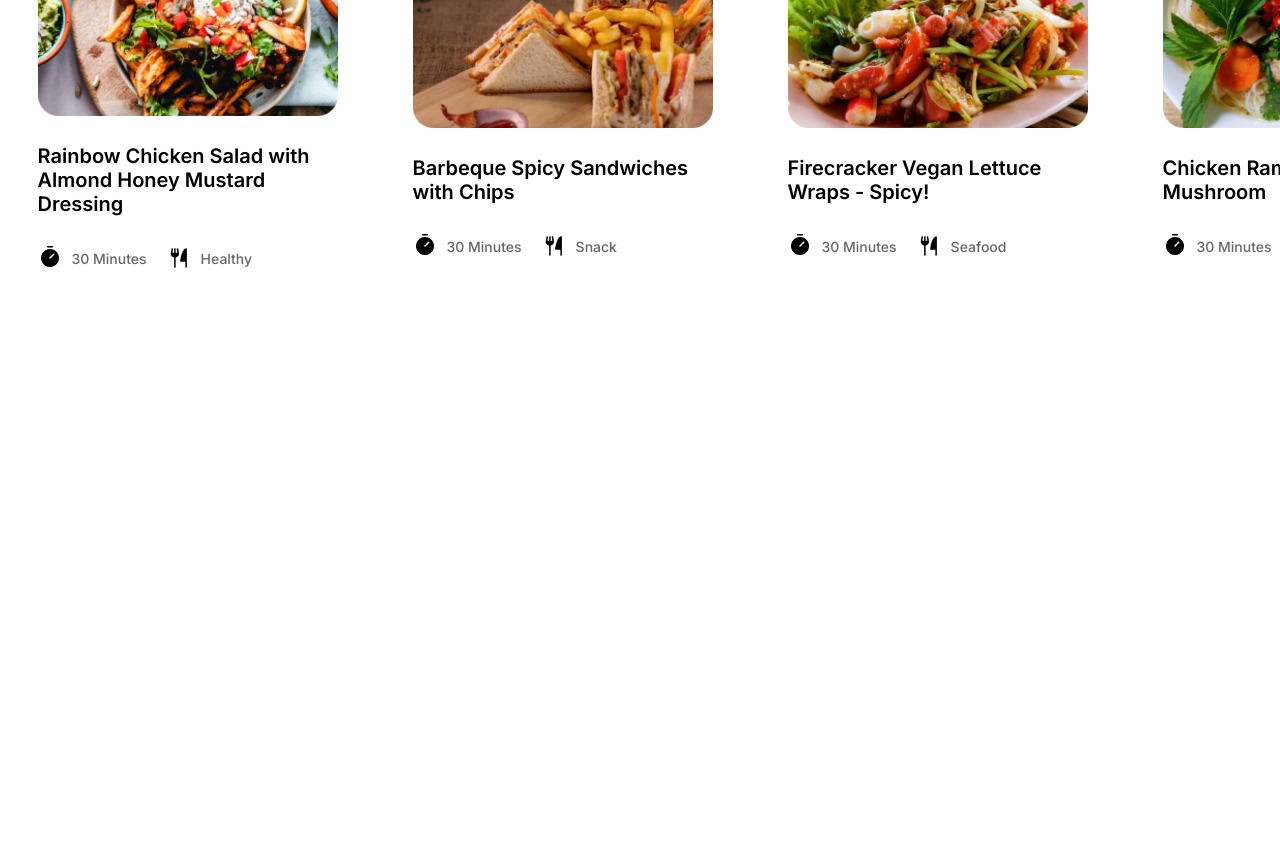
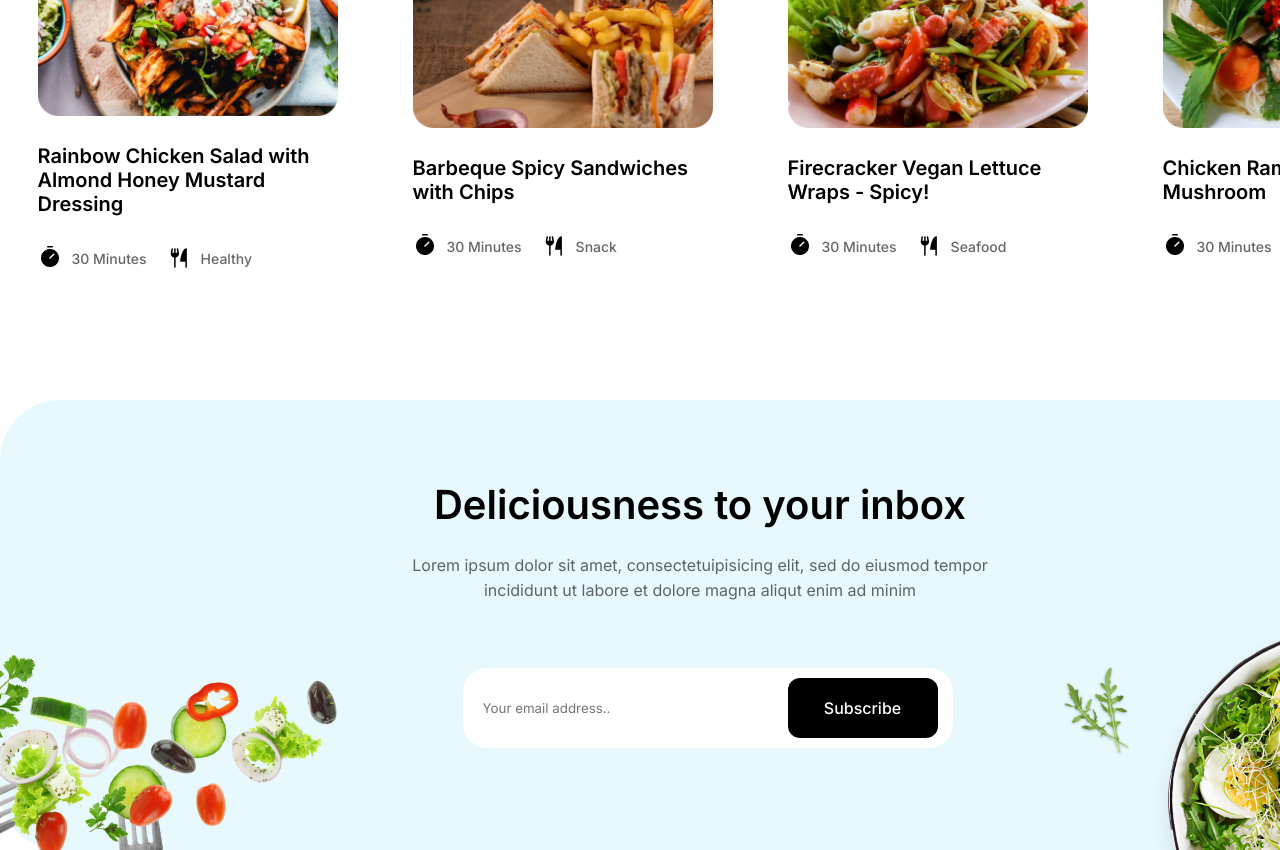
Before and after one commit to uttamsdev/foodieland, a plain HTML site: page index.html in a window 1280 px wide. Shown: the part 5360-6210 px from the top of the page. Before the commit the page ends 5710 px from the top, so only its background shows below. Drawn offline with Linux system fonts and the light colour scheme; a web font is replaced by a local one.

Commit message:
subscribe section done

```diff
--- a/css/style.css
+++ b/css/style.css
@@ -258,7 +258,7 @@
   align-items: center;
   color: var(--secondary-color);
 }
-.rcp-logo p{
+.rcp-logo p {
   font-weight: 500;
 }
 
@@ -424,16 +424,80 @@
   border-radius: 30px;
   position: relative;
 }
-.updated-recipe{
+.updated-recipe {
   width: 300px;
 }
-.updated-recipe > img{
+.updated-recipe > img {
   width: 300px;
 }
-.updated-recipe h3{
+.updated-recipe h3 {
   font-size: 20px;
 }
 
-.updated-logo p{
+.updated-logo p {
   font-size: 14px;
 }
+.subscribe {
+  width: 1300px;
+  margin: 0 auto;
+  display: flex;
+  justify-content: center;
+}
+.subscribe-section{
+  position: relative;
+  width: 1400px;
+  margin: 0 auto;
+  background: #e7f9fd;
+  border-radius: 60px;
+  height: 450px;
+  margin-top: 100px;
+}
+.sub-images img:first-child{
+  position: absolute;
+  left: 0;
+  bottom: 0;
+}
+.sub-images img:last-child{
+  position: absolute;
+  right: 0;
+  bottom: 0;
+}
+.subscribe-area {
+  width: 600px;
+  text-align: center;
+}
+.subscribe-area h1{
+  margin: 80px 0px 24px 0px;
+  font-size: 40px;
+  color: var(--primary-color);
+  font-weight: 600;
+}
+.subscribe-area p{
+  color: var(--secondary-color);
+  font-size: 16px;
+  margin-bottom: 65px;
+  line-height: 25px;
+}
+.btn {
+  color: white;
+  font-size: 16px;
+  font-weight: 500;
+  height: 60px;
+  padding: 0px 0px !important;
+  margin-left: -165px;
+  width: 150px;
+}
+.input-area{
+  display: flex;
+  align-items: center;
+  justify-content: center;
+}
+.input-area input{
+  width: 450px;
+  height: 80px;
+  padding: 0px 20px;
+  outline: none;
+  border: none;
+  border-radius: 24px;
+  background-color: white;
+}
--- a/index.html
+++ b/index.html
@@ -535,6 +535,24 @@
             </div>
         </div>
     </section>
+
+    <!-- subscribe section  -->
+    <div class="subscribe-section">
+        <div class="subscribe">
+            <div class="subscribe-area">
+                <h1>Deliciousness to your inbox</h1>
+                <p>Lorem ipsum dolor sit amet, consectetuipisicing elit, sed do eiusmod tempor incididunt ut labore et dolore magna aliqut enim ad minim </p>
+                <div class="input-area">
+                    <input type="text" placeholder="Your email address..">
+                    <button class="common-btn btn">Subscribe</button>
+                </div>
+            </div>
+        </div>
+        <div class="sub-images">
+            <img src="images/bg/1.png" alt="">
+        <img src="images/bg/2.png" alt="">
+        </div>
+    </div>
 </body>
 
 </html>
```
Also changed, not shown: images/bg/1.png (added), images/bg/2.png (added).
